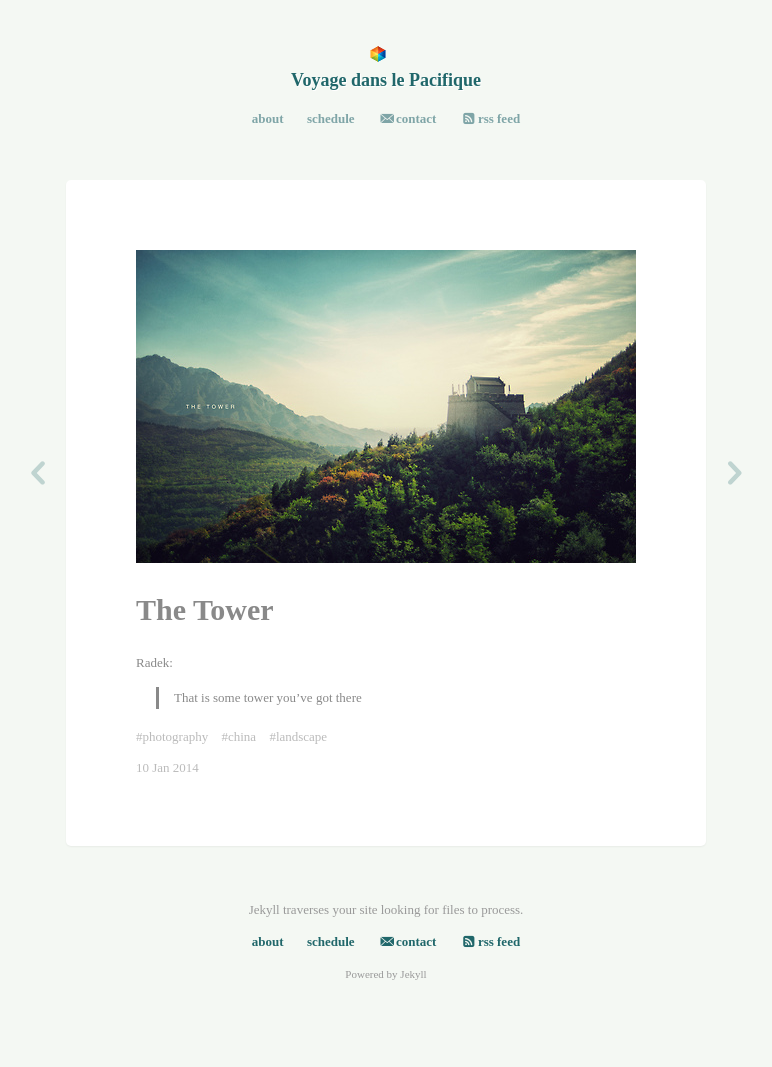
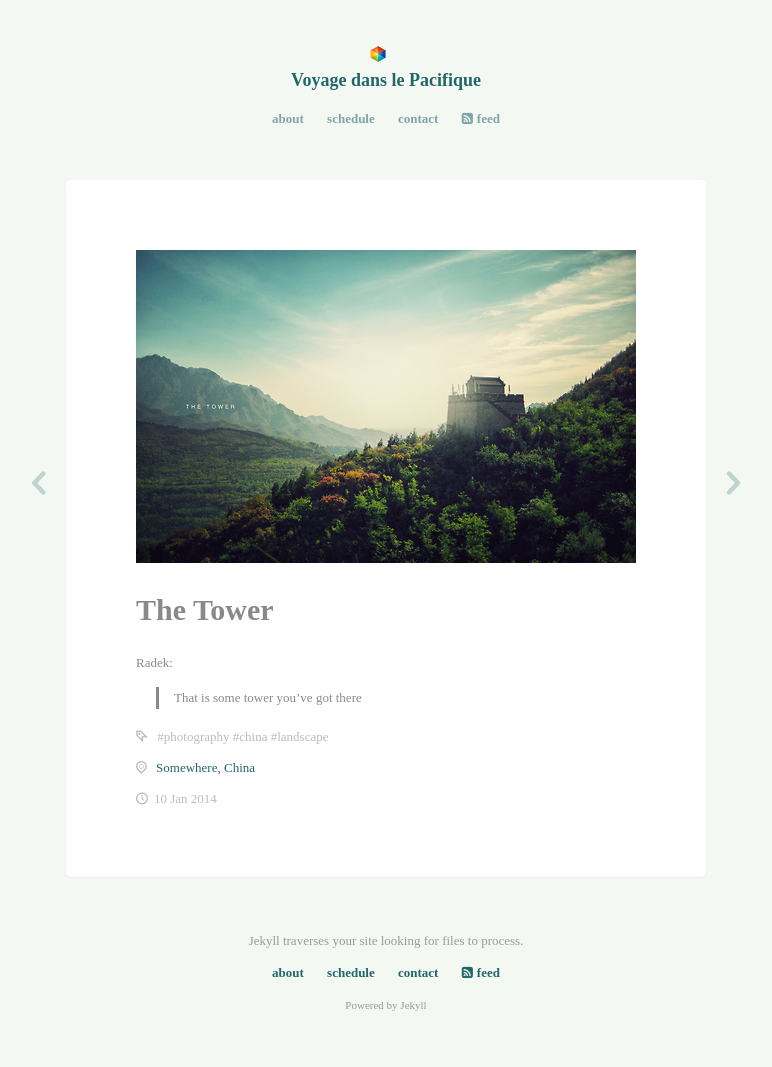
Before and after one commit to radekstepan/postcardfrom.us, a Jekyll site: the page built from _posts/2014-01-10-the-tower.md, in a window 1280 px wide. Shown: the whole page, without its empty margins (254-1026 px from the left). Built offline with Jekyll 4.4.1, drawn with Linux system fonts in a browser that asks for light colours; some web fonts are replaced; Markdown is read by kramdown in place of the engine named in the settings; before the commit the page ends 1036 px from its top, so only the background shows below that.

Commit message:
location; closes #6

```diff
--- a/_includes/links.html
+++ b/_includes/links.html
@@ -1,6 +1,6 @@
 <ul id="links">
     <li><a href="{{ site.baseurl }}/about.html">about</a></li>
     <li><a href="#">schedule</a></li>
-    <li><a href="#" class="icon mail">contact</a></li>
-    <li><a href="{{ site.baseurl }}/feed.xml" class="icon rss-squared">rss feed</a></li>
+    <li><a href="#">contact</a></li>
+    <li><a href="{{ site.baseurl }}/feed.xml" class="icon rss-squared">feed</a></li>
 </ul>
--- a/_includes/post.html
+++ b/_includes/post.html
@@ -18,11 +18,20 @@
             <div class="content">{{ page.content }}</div>
     {% endcase %}
 
-    <ul class="tags">
+    {% if page.tags.first %}
+    <ul class="meta icon tag-empty">
     {% for tag in page.tags %}
         <li>#{{ tag }}</li>
     {% endfor %}
     </ul>
+    {% endif %}
 
-    <div class="meta">{{ page.date | date_to_string }}</div>
+    {% if page.location %}
+    {{ page.location.arr[0] }}
+    <div class="meta icon location-outline">
+        <a target="_{{ page.location.ddd }}" href="http://maps.google.com/?q={{ page.location.ddd | join: ',' }}">{{ page.location.name }}</a>
+    </div>
+    {% endif %}
+
+    <div class="meta icon clock-1">{{ page.date | date_to_string }}</div>
 </div>
--- a/_posts/2014-01-10-the-tower.md
+++ b/_posts/2014-01-10-the-tower.md
@@ -4,6 +4,9 @@ type:   text
 date:   2014-01-10 13:07:53
 photos: [ tower.jpg ]
 tags:   [ photography, china, landscape ]
+location:
+    name: Somewhere, China
+    ddd:  [ 41.40338, 2.17403 ]
 ---
 
 Radek:
--- a/assets/css/main.css
+++ b/assets/css/main.css
@@ -66,11 +66,11 @@ div.highlight .il{color:#ae81ff}
 @font-face{font-family:'Raleway';font-style:normal;font-weight:700;src:local('Raleway Bold'),local('Raleway-Bold'),url("http://themes.googleusercontent.com/static/fonts/raleway/v7/JbtMzqLaYbbbCL9X6EvaIxsxEYwM7FgeyaSgU71cLG0.woff") format('woff')}
 @font-face{font-family:'Icons';src:url("../fonts/icons.eot?16565305");src:url("../fonts/icons.eot?16565305#iefix") format('embedded-opentype'),url("../fonts/icons.woff?16565305") format('woff'),url("../fonts/icons.ttf?16565305") format('truetype'),url("../fonts/icons.svg?16565305#icons") format('svg');font-weight:normal;font-style:normal}
 
-.icon:before{font-family:"Icons";font-style:normal;font-weight:normal;speak:none;display:inline-block;text-decoration:inherit;width:1em;margin-right:.2em;text-align:center;font-variant:normal;text-transform:none;line-height:1em;margin-left:.2em}
+.icon:before{font-family:"Icons";font-style:normal;font-weight:normal;speak:none;display:inline-block;text-decoration:inherit;text-align:center;font-variant:normal;text-transform:none;line-height:1em}
 .icon.rss-squared:before{content:'\e800'}
-.icon.mail:before{content:'\e801'}
-.icon.location:before{content:'\e802'}
+.icon.location-outline:before{content:'\e802'}
 .icon.right-open:before{content:'\e803'}
+.icon.tag-empty:before{content:'\e804'}
 .icon.clock-1:before{content:'\e805'}
 .icon.left-open:before{content:'\e806'}
 
@@ -94,28 +94,32 @@ pre{margin:0 -70px;padding:10px 70px}
 #header ul{margin-top:20px;}
 #header ul li{margin:0 10px;}
 #header ul li a{color:#7fa5a7;font-weight:bold}
+#links .icon:before{margin-right:4px}
 #content .wrapper{background:#fff;-webkit-border-radius:5px;border-radius:5px;-webkit-box-shadow:0 1px 2px rgba(0,0,0,0.05);box-shadow:0 1px 2px rgba(0,0,0,0.05);padding:70px;margin:0 auto;width:500px;}
 #content .wrapper:not(:last-child){margin-bottom:70px}
 #content .wrapper .photo{margin-bottom:20px;}
 #content .wrapper .photo img{max-width:100%;height:auto}
 #content .wrapper .content{margin:20px 0;}
 #content .wrapper .content p,#content .wrapper .content blockquote{text-align:justify}
-#content .wrapper .tags,#content .wrapper .meta{margin-top:15px;color:#bbb}
-#content .wrapper .tags li:not(:last-child){margin-right:10px}
+#content .wrapper .meta{margin-top:15px;color:#bbb;}
+#content .wrapper .meta.icon:before{margin-right:6px}
+#content .wrapper .meta.tags li:not(:last-child){margin-right:10px}
 #content .wrapper.text blockquote{margin-left:20px;padding-left:15px;border-left:3px solid #898989;}
 #content .wrapper.text blockquote p{margin:0}
 #content .wrapper.quote .title{display:none}
 #content .wrapper.quote blockquote{margin:0;font-weight:normal;font-size:28px;letter-spacing:-1px;}
 #content .wrapper.quote blockquote p{margin:0;line-height:34px}
-#flip .previous,#flip .next{position:fixed;top:50%;left:50%;font-size:40px}
-#flip .previous{margin-left:320px}
-#flip .next{margin-left:-376px}
+#flip .previous,#flip .next{position:fixed;top:50%;left:50%;font-size:40px;padding:10px}
+#flip .previous{margin-left:330px}
+#flip .next{margin-left:-364px}
 #flip a{opacity:.25;-ms-filter:"progid:DXImageTransform.Microsoft.Alpha(Opacity=25)";filter:alpha(opacity=25);}
 #flip a:hover{opacity:1;-ms-filter:none;filter:none}
 #pagination{margin:0 auto;width:640px;position:relative;height:16px;}
 #pagination .newer,#pagination .older{position:absolute;font-weight:bold;font-family:"Raleway";font-size:14px}
-#pagination .newer{left:0}
-#pagination .older{right:0}
+#pagination .newer{left:0;}
+#pagination .newer .icon{margin-right:6px}
+#pagination .older{right:0;}
+#pagination .older .icon{margin-left:6px}
 #footer{color:#999;padding:40px;text-align:center;}
 #footer ul li{margin:0 10px;}
 #footer ul li a{font-weight:bold}
```
Also changed, not shown: _posts/2013-11-10-multiple-columns.md (+3 -0 lines), _styles/icons.styl (+5 -11 lines), _styles/main.styl (+23 -7 lines), assets/fonts/icons.ttf, assets/fonts/icons.woff, 2 other files.
